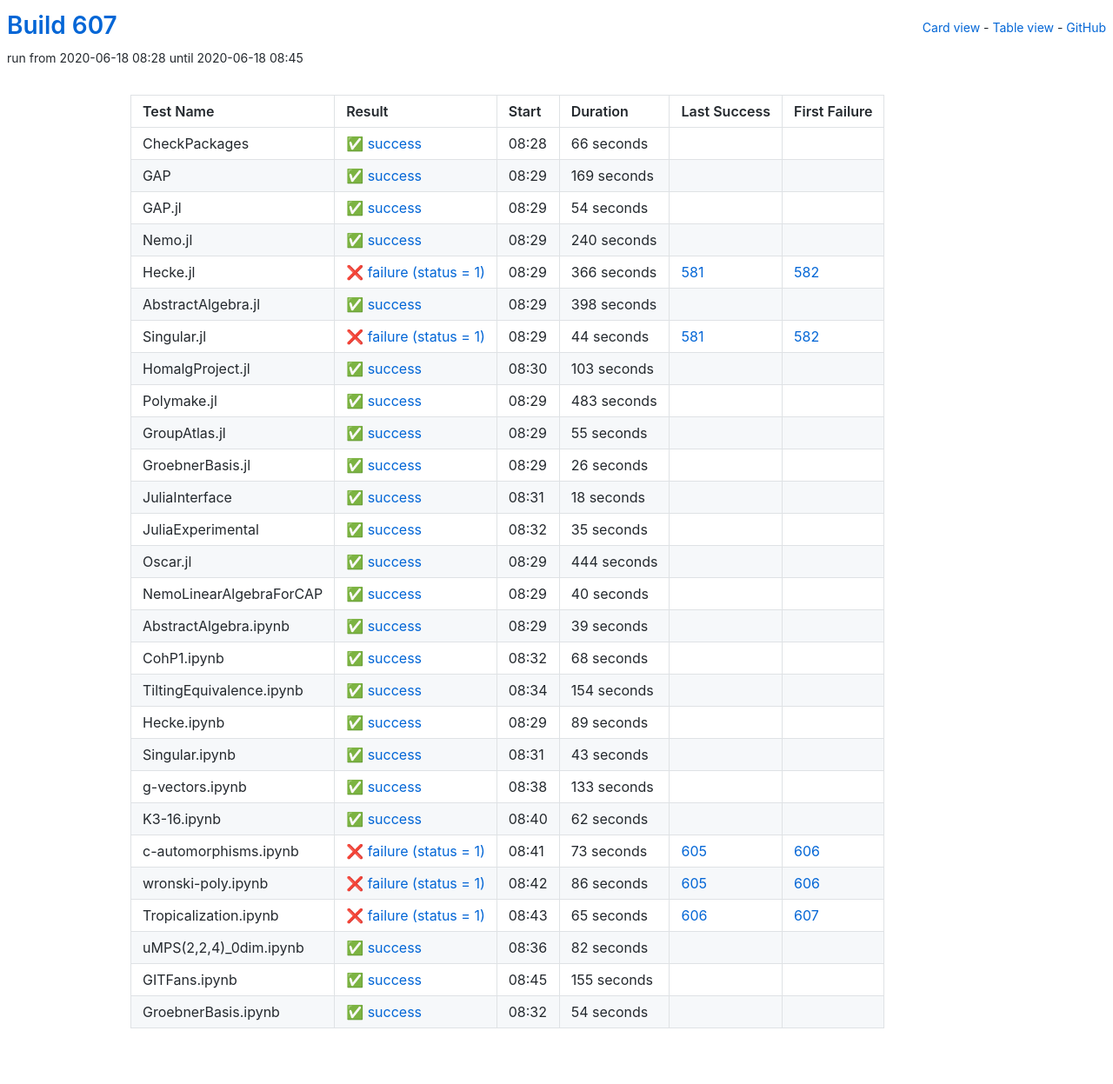
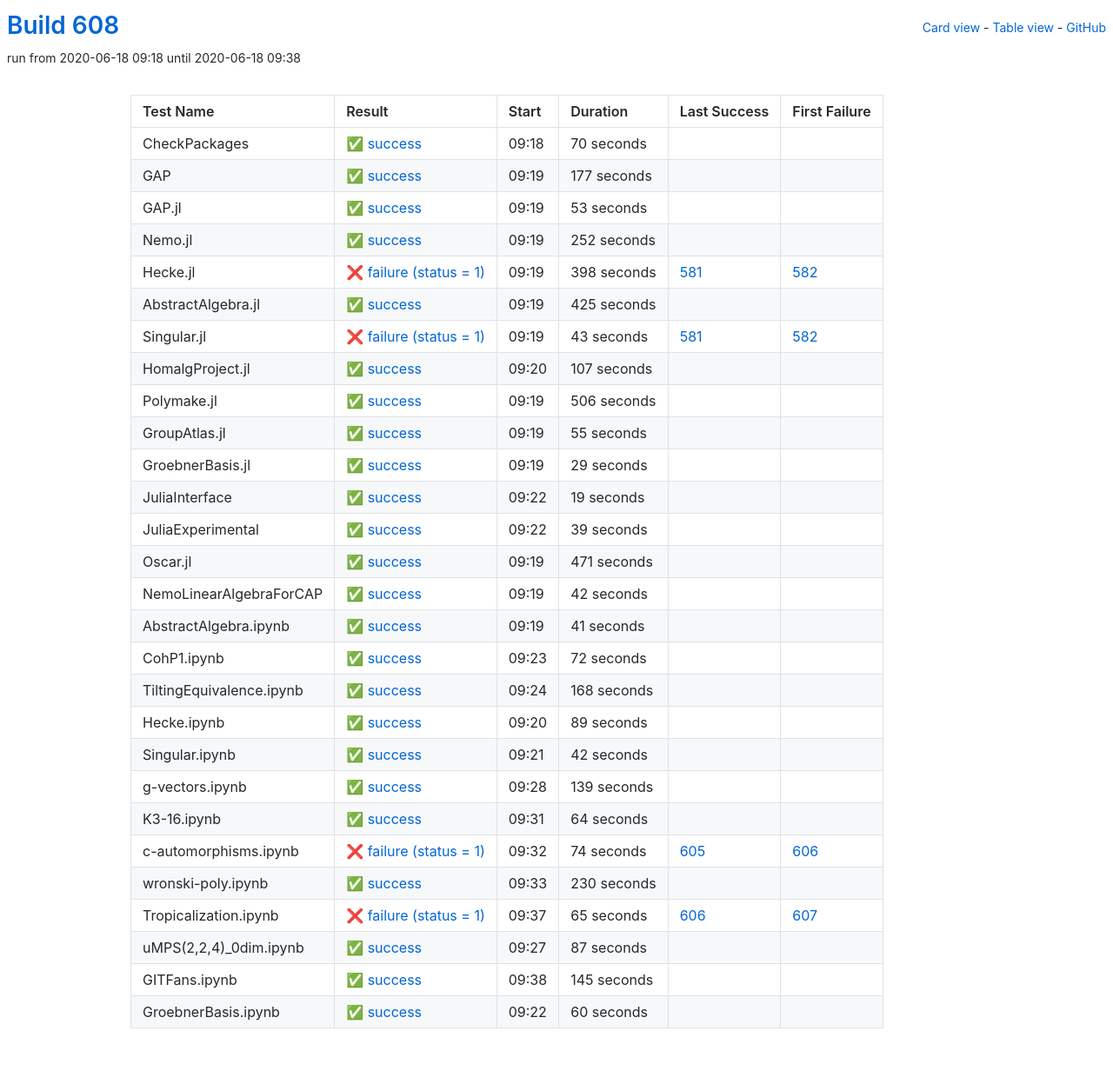
Before and after one commit to oscar-system/oscar-ci-status-1.4, a Jekyll site: the page built from table.html, in a window 1280 px wide. Shown: the whole page at 87% size. Built offline with Jekyll 4.4.1, drawn with Linux system fonts in a browser that asks for light colours.

Commit message:
Build #608

```diff
--- a/_data/ci.yml
+++ b/_data/ci.yml
@@ -1,6 +1,6 @@
 ---
-build: 607
-build_url: https://oscarci.mathematik.uni-kl.de/job/oscar-julia-1.4/607/
+build: 608
+build_url: https://oscarci.mathematik.uni-kl.de/job/oscar-julia-1.4/608/
 job: oscar-julia-1.4
 organization: oscar-system
 repo: oscar-ci-status-1.4
@@ -8,116 +8,116 @@ repourl: https://github.com/oscar-system/oscar-ci-status-1.4
 tests:
 - name: CheckPackages
   id: checkpackages
-  log: https://oscarci.mathematik.uni-kl.de/job/oscar-julia-1.4/607/artifact/logs/build-607/CheckPackages.log
-  start: 2020-06-18 08:28
+  log: https://oscarci.mathematik.uni-kl.de/job/oscar-julia-1.4/608/artifact/logs/build-608/CheckPackages.log
+  start: 2020-06-18 09:18
   success: true
   exitcode: 0
   status: success
-  duration: 66
+  duration: 70
   last_success: false
   last_success_url:
   first_failure: false
   first_failure_url:
 - name: GAP
   id: gap
-  log: https://oscarci.mathematik.uni-kl.de/job/oscar-julia-1.4/607/artifact/logs/build-607/GAP.log
-  start: 2020-06-18 08:29
+  log: https://oscarci.mathematik.uni-kl.de/job/oscar-julia-1.4/608/artifact/logs/build-608/GAP.log
+  start: 2020-06-18 09:19
   success: true
   exitcode: 0
   status: success
-  duration: 169
+  duration: 177
   last_success: false
   last_success_url:
   first_failure: false
   first_failure_url:
 - name: GAP.jl
   id: gap-jl
-  log: https://oscarci.mathematik.uni-kl.de/job/oscar-julia-1.4/607/artifact/logs/build-607/GAP.jl.log
-  start: 2020-06-18 08:29
+  log: https://oscarci.mathematik.uni-kl.de/job/oscar-julia-1.4/608/artifact/logs/build-608/GAP.jl.log
+  start: 2020-06-18 09:19
   success: true
   exitcode: 0
   status: success
-  duration: 54
+  duration: 53
   last_success: false
   last_success_url:
   first_failure: false
   first_failure_url:
 - name: Nemo.jl
   id: nemo-jl
-  log: https://oscarci.mathematik.uni-kl.de/job/oscar-julia-1.4/607/artifact/logs/build-607/Nemo.jl.log
-  start: 2020-06-18 08:29
+  log: https://oscarci.mathematik.uni-kl.de/job/oscar-julia-1.4/608/artifact/logs/build-608/Nemo.jl.log
+  start: 2020-06-18 09:19
   success: true
   exitcode: 0
   status: success
-  duration: 240
+  duration: 252
   last_success: false
   last_success_url:
   first_failure: false
   first_failure_url:
 - name: Hecke.jl
   id: hecke-jl
-  log: https://oscarci.mathematik.uni-kl.de/job/oscar-julia-1.4/607/artifact/logs/build-607/Hecke.jl.log
-  start: 2020-06-18 08:29
+  log: https://oscarci.mathematik.uni-kl.de/job/oscar-julia-1.4/608/artifact/logs/build-608/Hecke.jl.log
+  start: 2020-06-18 09:19
   success: false
   exitcode: 1
   status: failure
-  duration: 366
+  duration: 398
   last_success: 581
   last_success_url: https://oscarci.mathematik.uni-kl.de/job/oscar-julia-1.4/581/
   first_failure: 582
   first_failure_url: https://oscarci.mathematik.uni-kl.de/job/oscar-julia-1.4/582/
 - name: AbstractAlgebra.jl
   id: abstractalgebra-jl
-  log: https://oscarci.mathematik.uni-kl.de/job/oscar-julia-1.4/607/artifact/logs/build-607/AbstractAlgebra.jl.log
-  start: 2020-06-18 08:29
+  log: https://oscarci.mathematik.uni-kl.de/job/oscar-julia-1.4/608/artifact/logs/build-608/AbstractAlgebra.jl.log
+  start: 2020-06-18 09:19
   success: true
   exitcode: 0
   status: success
-  duration: 398
+  duration: 425
   last_success: false
   last_success_url:
   first_failure: false
   first_failure_url:
 - name: Singular.jl
   id: singular-jl
-  log: https://oscarci.mathematik.uni-kl.de/job/oscar-julia-1.4/607/artifact/logs/build-607/Singular.jl.log
-  start: 2020-06-18 08:29
+  log: https://oscarci.mathematik.uni-kl.de/job/oscar-julia-1.4/608/artifact/logs/build-608/Singular.jl.log
+  start: 2020-06-18 09:19
   success: false
   exitcode: 1
   status: failure
-  duration: 44
+  duration: 43
   last_success: 581
   last_success_url: https://oscarci.mathematik.uni-kl.de/job/oscar-julia-1.4/581/
   first_failure: 582
   first_failure_url: https://oscarci.mathematik.uni-kl.de/job/oscar-julia-1.4/582/
 - name: HomalgProject.jl
   id: homalgproject-jl
-  log: https://oscarci.mathematik.uni-kl.de/job/oscar-julia-1.4/607/artifact/logs/build-607/HomalgProject.jl.log
-  start: 2020-06-18 08:30
+  log: https://oscarci.mathematik.uni-kl.de/job/oscar-julia-1.4/608/artifact/logs/build-608/HomalgProject.jl.log
+  start: 2020-06-18 09:20
   success: true
   exitcode: 0
   status: success
-  duration: 103
+  duration: 107
   last_success: false
   last_success_url:
   first_failure: false
   first_failure_url:
 - name: Polymake.jl
   id: polymake-jl
-  log: https://oscarci.mathematik.uni-kl.de/job/oscar-julia-1.4/607/artifact/logs/build-607/Polymake.jl.log
-  start: 2020-06-18 08:29
+  log: https://oscarci.mathematik.uni-kl.de/job/oscar-julia-1.4/608/artifact/logs/build-608/Polymake.jl.log
+  start: 2020-06-18 09:19
   success: true
   exitcode: 0
   status: success
-  duration: 483
+  duration: 506
   last_success: false
   last_success_url:
   first_failure: false
   first_failure_url:
 - name: GroupAtlas.jl
   id: groupatlas-jl
-  log: https://oscarci.mathematik.uni-kl.de/job/oscar-julia-1.4/607/artifact/logs/build-607/GroupAtlas.jl.log
-  start: 2020-06-18 08:29
+  log: https://oscarci.mathematik.uni-kl.de/job/oscar-julia-1.4/608/artifact/logs/build-608/GroupAtlas.jl.log
+  start: 2020-06-18 09:19
   success: true
   exitcode: 0
   status: success
@@ -128,68 +128,32 @@ tests:
   first_failure_url:
 - name: GroebnerBasis.jl
   id: groebnerbasis-jl
-  log: https://oscarci.mathematik.uni-kl.de/job/oscar-julia-1.4/607/artifact/logs/build-607/GroebnerBasis.jl.log
-  start: 2020-06-18 08:29
+  log: https://oscarci.mathematik.uni-kl.de/job/oscar-julia-1.4/608/artifact/logs/build-608/GroebnerBasis.jl.log
+  start: 2020-06-18 09:19
   success: true
   exitcode: 0
   status: success
-  duration: 26
+  duration: 29
   last_success: false
   last_success_url:
   first_failure: false
   first_failure_url:
 - name: JuliaInterface
   id: juliainterface
-  log: https://oscarci.mathematik.uni-kl.de/job/oscar-julia-1.4/607/artifact/logs/build-607/JuliaInterface.log
-  start: 2020-06-18 08:31
+  log: https://oscarci.mathematik.uni-kl.de/job/oscar-julia-1.4/608/artifact/logs/build-608/JuliaInterface.log
+  start: 2020-06-18 09:22
   success: true
   exitcode: 0
   status: success
-  duration: 18
+  duration: 19
   last_success: false
   last_success_url:
   first_failure: false
   first_failure_url:
 - name: JuliaExperimental
   id: juliaexperimental
-  log: https://oscarci.mathematik.uni-kl.de/job/oscar-julia-1.4/607/artifact/logs/build-607/JuliaExperimental.log
-  start: 2020-06-18 08:32
-  success: true
-  exitcode: 0
-  status: success
-  duration: 35
-  last_success: false
-  last_success_url:
-  first_failure: false
-  first_failure_url:
-- name: Oscar.jl
-  id: oscar-jl
-  log: https://oscarci.mathematik.uni-kl.de/job/oscar-julia-1.4/607/artifact/logs/build-607/Oscar.jl.log
-  start: 2020-06-18 08:29
-  success: true
-  exitcode: 0
-  status: success
-  duration: 444
-  last_success: false
-  last_success_url:
-  first_failure: false
-  first_failure_url:
-- name: NemoLinearAlgebraForCAP
-  id: nemolinearalgebraforcap
-  log: https://oscarci.mathematik.uni-kl.de/job/oscar-julia-1.4/607/artifact/logs/build-607/NemoLinearAlgebraForCAP.log
-  start: 2020-06-18 08:29
-  success: true
-  exitcode: 0
-  status: success
-  duration: 40
-  last_success: false
-  last_success_url:
-  first_failure: false
-  first_failure_url:
-- name: AbstractAlgebra.ipynb
-  id: abstractalgebra-ipynb
-  log: https://oscarci.mathematik.uni-kl.de/job/oscar-julia-1.4/607/artifact/logs/build-607/AbstractAlgebra.ipynb.log
-  start: 2020-06-18 08:29
+  log: https://oscarci.mathematik.uni-kl.de/job/oscar-julia-1.4/608/artifact/logs/build-608/JuliaExperimental.log
+  start: 2020-06-18 09:22
   success: true
   exitcode: 0
   status: success
@@ -198,34 +162,70 @@ tests:
   last_success_url:
   first_failure: false
   first_failure_url:
-- name: CohP1.ipynb
-  id: cohp1-ipynb
-  log: https://oscarci.mathematik.uni-kl.de/job/oscar-julia-1.4/607/artifact/logs/build-607/CohP1.ipynb.log
-  start: 2020-06-18 08:32
+- name: Oscar.jl
+  id: oscar-jl
+  log: https://oscarci.mathematik.uni-kl.de/job/oscar-julia-1.4/608/artifact/logs/build-608/Oscar.jl.log
+  start: 2020-06-18 09:19
   success: true
   exitcode: 0
   status: success
-  duration: 68
+  duration: 471
+  last_success: false
+  last_success_url:
+  first_failure: false
+  first_failure_url:
+- name: NemoLinearAlgebraForCAP
+  id: nemolinearalgebraforcap
+  log: https://oscarci.mathematik.uni-kl.de/job/oscar-julia-1.4/608/artifact/logs/build-608/NemoLinearAlgebraForCAP.log
+  start: 2020-06-18 09:19
+  success: true
+  exitcode: 0
+  status: success
+  duration: 42
+  last_success: false
+  last_success_url:
+  first_failure: false
+  first_failure_url:
+- name: AbstractAlgebra.ipynb
+  id: abstractalgebra-ipynb
+  log: https://oscarci.mathematik.uni-kl.de/job/oscar-julia-1.4/608/artifact/logs/build-608/AbstractAlgebra.ipynb.log
+  start: 2020-06-18 09:19
+  success: true
+  exitcode: 0
+  status: success
+  duration: 41
+  last_success: false
+  last_success_url:
+  first_failure: false
+  first_failure_url:
+- name: CohP1.ipynb
+  id: cohp1-ipynb
+  log: https://oscarci.mathematik.uni-kl.de/job/oscar-julia-1.4/608/artifact/logs/build-608/CohP1.ipynb.log
+  start: 2020-06-18 09:23
+  success: true
+  exitcode: 0
+  status: success
+  duration: 72
   last_success: false
   last_success_url:
   first_failure: false
   first_failure_url:
 - name: TiltingEquivalence.ipynb
   id: tiltingequivalence-ipynb
-  log: https://oscarci.mathematik.uni-kl.de/job/oscar-julia-1.4/607/artifact/logs/build-607/TiltingEquivalence.ipynb.log
-  start: 2020-06-18 08:34
+  log: https://oscarci.mathematik.uni-kl.de/job/oscar-julia-1.4/608/artifact/logs/build-608/TiltingEquivalence.ipynb.log
+  start: 2020-06-18 09:24
   success: true
   exitcode: 0
   status: success
-  duration: 154
+  duration: 168
   last_success: false
   last_success_url:
   first_failure: false
   first_failure_url:
 - name: Hecke.ipynb
   id: hecke-ipynb
-  log: https://oscarci.mathematik.uni-kl.de/job/oscar-julia-1.4/607/artifact/logs/build-607/Hecke.ipynb.log
-  start: 2020-06-18 08:29
+  log: https://oscarci.mathematik.uni-kl.de/job/oscar-julia-1.4/608/artifact/logs/build-608/Hecke.ipynb.log
+  start: 2020-06-18 09:20
   success: true
   exitcode: 0
   status: success
@@ -236,68 +236,68 @@ tests:
   first_failure_url:
 - name: Singular.ipynb
   id: singular-ipynb
-  log: https://oscarci.mathematik.uni-kl.de/job/oscar-julia-1.4/607/artifact/logs/build-607/Singular.ipynb.log
-  start: 2020-06-18 08:31
+  log: https://oscarci.mathematik.uni-kl.de/job/oscar-julia-1.4/608/artifact/logs/build-608/Singular.ipynb.log
+  start: 2020-06-18 09:21
   success: true
   exitcode: 0
   status: success
-  duration: 43
+  duration: 42
   last_success: false
   last_success_url:
   first_failure: false
   first_failure_url:
 - name: g-vectors.ipynb
   id: g-vectors-ipynb
-  log: https://oscarci.mathematik.uni-kl.de/job/oscar-julia-1.4/607/artifact/logs/build-607/g-vectors.ipynb.log
-  start: 2020-06-18 08:38
+  log: https://oscarci.mathematik.uni-kl.de/job/oscar-julia-1.4/608/artifact/logs/build-608/g-vectors.ipynb.log
+  start: 2020-06-18 09:28
   success: true
   exitcode: 0
   status: success
-  duration: 133
+  duration: 139
   last_success: false
   last_success_url:
   first_failure: false
   first_failure_url:
 - name: K3-16.ipynb
   id: k3-16-ipynb
-  log: https://oscarci.mathematik.uni-kl.de/job/oscar-julia-1.4/607/artifact/logs/build-607/K3-16.ipynb.log
-  start: 2020-06-18 08:40
+  log: https://oscarci.mathematik.uni-kl.de/job/oscar-julia-1.4/608/artifact/logs/build-608/K3-16.ipynb.log
+  start: 2020-06-18 09:31
   success: true
   exitcode: 0
   status: success
-  duration: 62
+  duration: 64
   last_success: false
   last_success_url:
   first_failure: false
   first_failure_url:
 - name: c-automorphisms.ipynb
   id: c-automorphisms-ipynb
-  log: https://oscarci.mathematik.uni-kl.de/job/oscar-julia-1.4/607/artifact/logs/build-607/c-automorphisms.ipynb.log
-  start: 2020-06-18 08:41
+  log: https://oscarci.mathematik.uni-kl.de/job/oscar-julia-1.4/608/artifact/logs/build-608/c-automorphisms.ipynb.log
+  start: 2020-06-18 09:32
   success: false
   exitcode: 1
   status: failure
-  duration: 73
+  duration: 74
   last_success: 605
   last_success_url: https://oscarci.mathematik.uni-kl.de/job/oscar-julia-1.4/605/
   first_failure: 606
   first_failure_url: https://oscarci.mathematik.uni-kl.de/job/oscar-julia-1.4/606/
 - name: wronski-poly.ipynb
   id: wronski-poly-ipynb
-  log: https://oscarci.mathematik.uni-kl.de/job/oscar-julia-1.4/607/artifact/logs/build-607/wronski-poly.ipynb.log
-  start: 2020-06-18 08:42
-  success: false
-  exitcode: 1
-  status: failure
-  duration: 86
-  last_success: 605
-  last_success_url: https://oscarci.mathematik.uni-kl.de/job/oscar-julia-1.4/605/
-  first_failure: 606
-  first_failure_url: https://oscarci.mathematik.uni-kl.de/job/oscar-julia-1.4/606/
+  log: https://oscarci.mathematik.uni-kl.de/job/oscar-julia-1.4/608/artifact/logs/build-608/wronski-poly.ipynb.log
+  start: 2020-06-18 09:33
+  success: true
+  exitcode: 0
+  status: success
+  duration: 230
+  last_success: false
+  last_success_url:
+  first_failure: false
+  first_failure_url:
 - name: Tropicalization.ipynb
   id: tropicalization-ipynb
-  log: https://oscarci.mathematik.uni-kl.de/job/oscar-julia-1.4/607/artifact/logs/build-607/Tropicalization.ipynb.log
-  start: 2020-06-18 08:43
+  log: https://oscarci.mathematik.uni-kl.de/job/oscar-julia-1.4/608/artifact/logs/build-608/Tropicalization.ipynb.log
+  start: 2020-06-18 09:37
   success: false
   exitcode: 1
   status: failure
@@ -308,36 +308,36 @@ tests:
   first_failure_url: https://oscarci.mathematik.uni-kl.de/job/oscar-julia-1.4/607/
 - name: uMPS(2,2,4)_0dim.ipynb
   id: umps-2-2-4-0dim-ipynb
-  log: https://oscarci.mathematik.uni-kl.de/job/oscar-julia-1.4/607/artifact/logs/build-607/uMPS-2-2-4-_0dim.ipynb.log
-  start: 2020-06-18 08:36
+  log: https://oscarci.mathematik.uni-kl.de/job/oscar-julia-1.4/608/artifact/logs/build-608/uMPS-2-2-4-_0dim.ipynb.log
+  start: 2020-06-18 09:27
   success: true
   exitcode: 0
   status: success
-  duration: 82
+  duration: 87
   last_success: false
   last_success_url:
   first_failure: false
   first_failure_url:
 - name: GITFans.ipynb
   id: gitfans-ipynb
-  log: https://oscarci.mathematik.uni-kl.de/job/oscar-julia-1.4/607/artifact/logs/build-607/GITFans.ipynb.log
-  start: 2020-06-18 08:45
+  log: https://oscarci.mathematik.uni-kl.de/job/oscar-julia-1.4/608/artifact/logs/build-608/GITFans.ipynb.log
+  start: 2020-06-18 09:38
   success: true
   exitcode: 0
   status: success
-  duration: 155
+  duration: 145
   last_success: false
   last_success_url:
   first_failure: false
   first_failure_url:
 - name: GroebnerBasis.ipynb
   id: groebnerbasis-ipynb
-  log: https://oscarci.mathematik.uni-kl.de/job/oscar-julia-1.4/607/artifact/logs/build-607/GroebnerBasis.ipynb.log
-  start: 2020-06-18 08:32
+  log: https://oscarci.mathematik.uni-kl.de/job/oscar-julia-1.4/608/artifact/logs/build-608/GroebnerBasis.ipynb.log
+  start: 2020-06-18 09:22
   success: true
   exitcode: 0
   status: success
-  duration: 54
+  duration: 60
   last_success: false
   last_success_url:
   first_failure: false
```
Also changed, not shown: README.md.
